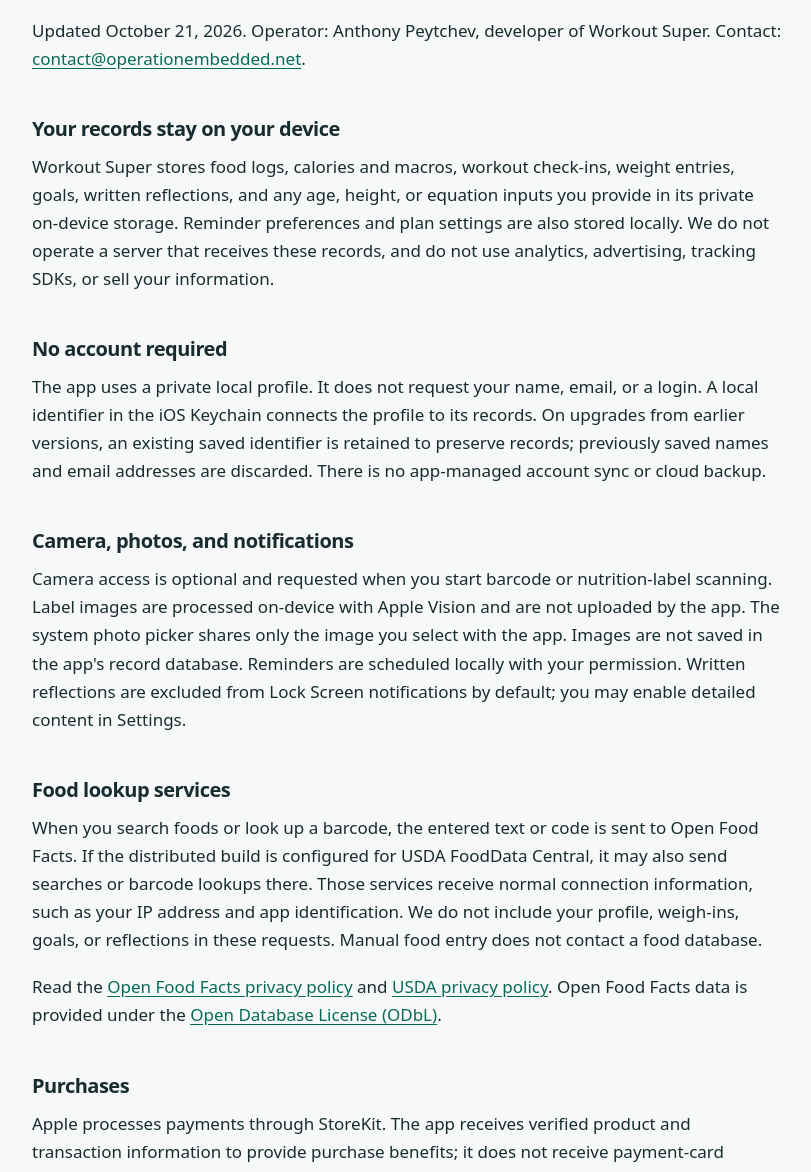
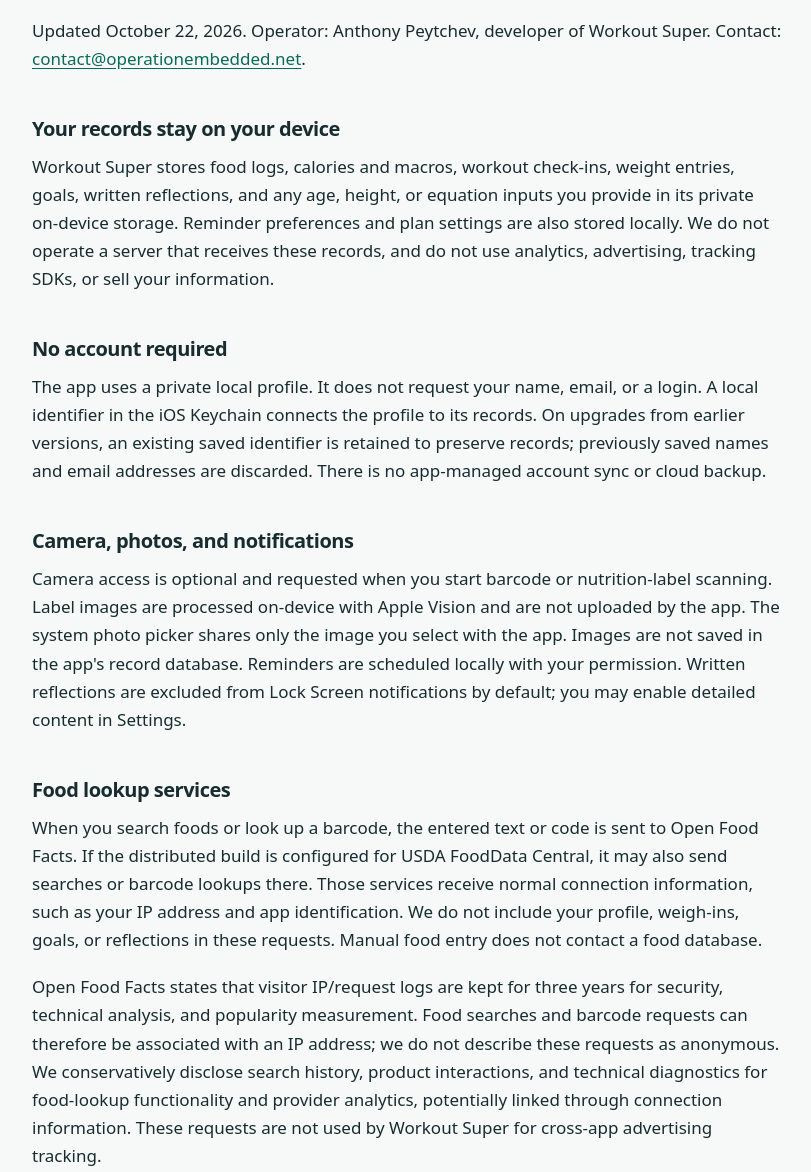
Before and after one commit to EmbeddedTony/workout-super-support, a plain HTML site: page privacy.html in a window 1280 px wide. Shown: the part 179-1351 px from the top of the page, without its empty margins (232-1043 px from the left). Drawn offline with Linux system fonts and the light colour scheme.

```diff
--- a/privacy.html
+++ b/privacy.html
@@ -8,7 +8,7 @@
 <nav aria-label="Main navigation"><a class="brand" href="index.html">Workout Super</a><span><a href="privacy.html" aria-current="page">Privacy</a><a href="support.html">Support</a></span></nav>
 <main>
 <h1>Workout Super Privacy Policy</h1>
-<p>Updated October 21, 2026. Operator: Anthony Peytchev, developer of Workout Super. Contact: <a href="mailto:contact@operationembedded.net">contact@operationembedded.net</a>.</p>
+<p>Updated October 22, 2026. Operator: Anthony Peytchev, developer of Workout Super. Contact: <a href="mailto:contact@operationembedded.net">contact@operationembedded.net</a>.</p>
 <h2>Your records stay on your device</h2>
 <p>Workout Super stores food logs, calories and macros, workout check-ins, weight entries, goals, written reflections, and any age, height, or equation inputs you provide in its private on-device storage. Reminder preferences and plan settings are also stored locally. We do not operate a server that receives these records, and do not use analytics, advertising, tracking SDKs, or sell your information.</p>
 <h2>No account required</h2>
@@ -17,6 +17,7 @@
 <p>Camera access is optional and requested when you start barcode or nutrition-label scanning. Label images are processed on-device with Apple Vision and are not uploaded by the app. The system photo picker shares only the image you select with the app. Images are not saved in the app's record database. Reminders are scheduled locally with your permission. Written reflections are excluded from Lock Screen notifications by default; you may enable detailed content in Settings.</p>
 <h2>Food lookup services</h2>
 <p>When you search foods or look up a barcode, the entered text or code is sent to Open Food Facts. If the distributed build is configured for USDA FoodData Central, it may also send searches or barcode lookups there. Those services receive normal connection information, such as your IP address and app identification. We do not include your profile, weigh-ins, goals, or reflections in these requests. Manual food entry does not contact a food database.</p>
+<p>Open Food Facts states that visitor IP/request logs are kept for three years for security, technical analysis, and popularity measurement. Food searches and barcode requests can therefore be associated with an IP address; we do not describe these requests as anonymous. We conservatively disclose search history, product interactions, and technical diagnostics for food-lookup functionality and provider analytics, potentially linked through connection information. These requests are not used by Workout Super for cross-app advertising tracking.</p>
 <p>Read the <a href="https://world.openfoodfacts.org/privacy">Open Food Facts privacy policy</a> and <a href="https://www.usda.gov/privacy-policy">USDA privacy policy</a>. Open Food Facts data is provided under the <a href="https://opendatacommons.org/licenses/odbl/1-0/">Open Database License (ODbL)</a>.</p>
 <h2>Purchases</h2>
 <p>Apple processes payments through StoreKit. The app receives verified product and transaction information to provide purchase benefits; it does not receive payment-card details. A purchase ledger is stored securely on this device to keep unused pass credits and prevent duplicate delivery. Subscriptions are tied to your App Store account and can be restored through Apple. Purchase records Apple is required to retain are governed by <a href="https://www.apple.com/legal/privacy/">Apple's privacy policy</a>.</p>
```
